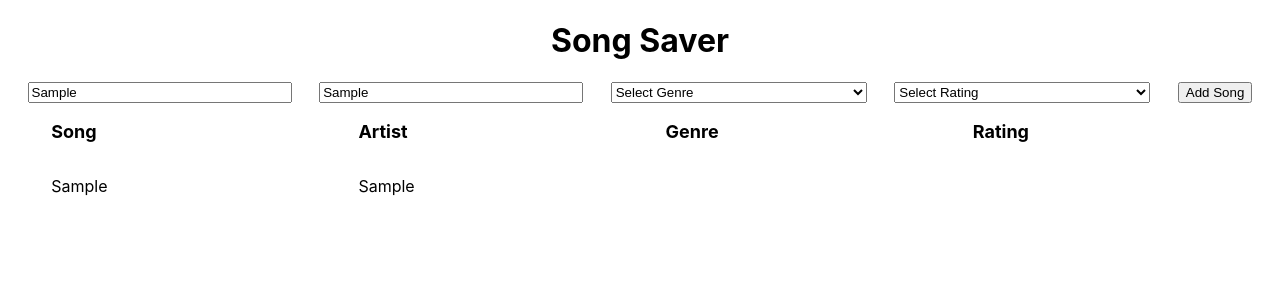
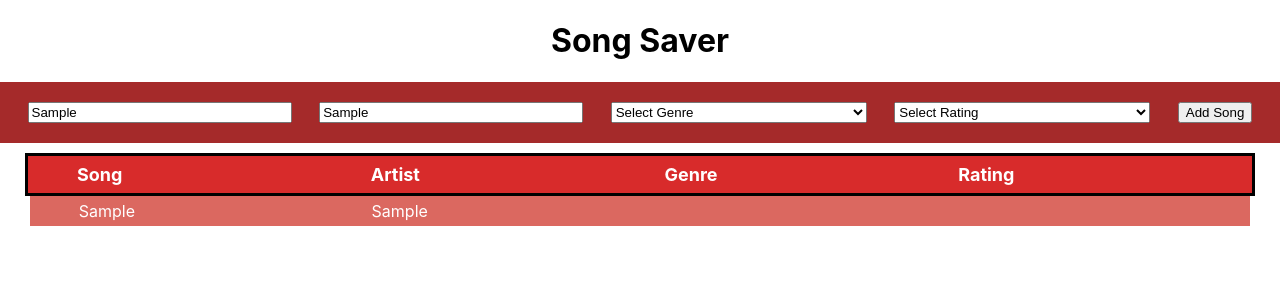
Before and after one commit to Merijn1994/Songsaver, a React (Create React App) app: page / in a window 1280 px wide. Both pictures are taken after typing "Sample", "Sample" into the empty fields and a click on the button "Add Song". Shown: the top 300 px of the page. Built offline with nearby package versions, Linux system fonts and the light colour scheme.

Commit message:
styling core functions done

```diff
--- a/src/App.css
+++ b/src/App.css
@@ -5,6 +5,9 @@ h1 {
 .song-form {
     display: flex;
     justify-content: space-evenly;
+    background-color: brown;
+    padding-top: 20px;
+    padding-bottom: 20px;
 }
 
 .song-text {
@@ -26,21 +29,38 @@ h1 {
 .song-header {
     display: flex;
     justify-content: space-evenly;
+    background-color: rgb(216, 43, 43);
+    border: solid 3px;
+    margin-top: 10px;
+    margin-left: 25px;
+    margin-right: 25px;
 }
 
 .song-header__item {
     font-weight: bold;
     font-size: 18px;
     flex-basis: 20%;
+    color: white;
+    display: block;
+    margin-top: 8px;
+    margin-bottom: 8px;
 }
 
-.song-list {
+.song-list-row {
     display: flex;
     justify-content: space-evenly;
+    background-color: rgb(219, 104, 96);
+    margin-left: 30px;
+    margin-right: 30px;
+    margin-bottom: 2px;
 }
 
 .list-item {
     flex-basis: 20%;
+    color: white;
+    display: block;
+    margin-top: 5px;
+    margin-bottom: 5px;
 }
 
 .deleteButton{
--- a/src/Components/SongList.js
+++ b/src/Components/SongList.js
@@ -2,7 +2,7 @@ import React from "react"
 
 function SongList({ song }) {
     return(
-            <div className="song-list">
+            <div className="song-list-row">
                 <p className="list-item">{song.title}</p>
                 <p className="list-item">{song.artist}</p>
                 <p className="list-item">{song.genre}</p>
--- a/src/Components/SongOverview.js
+++ b/src/Components/SongOverview.js
@@ -15,6 +15,13 @@ class SongOverview extends Component {
     }
 
     addSong (song)  {
+      if (song.title === "" && song.artist === "" ) {
+        this.setState({
+          songs:[
+            ...this.state.songs
+          ]
+        })
+      } else {
         this.setState({
           songs:[
             ...this.state.songs,
@@ -28,6 +35,7 @@ class SongOverview extends Component {
           ]
         })
       }
+    }
 
     render() {
       return (
@@ -40,8 +48,10 @@ class SongOverview extends Component {
                   <p className="song-header__item">Genre</p>
                   <p className="song-header__item">Rating</p>
                 </div>
+            <div className="song-list">
               {this.state.songs.map(song =>
               <SongList key={song.id} song={song}/>)}
+            </div>
         </div>
       );
     }
```
Lines whose indentation alone changed are shown as unchanged.
